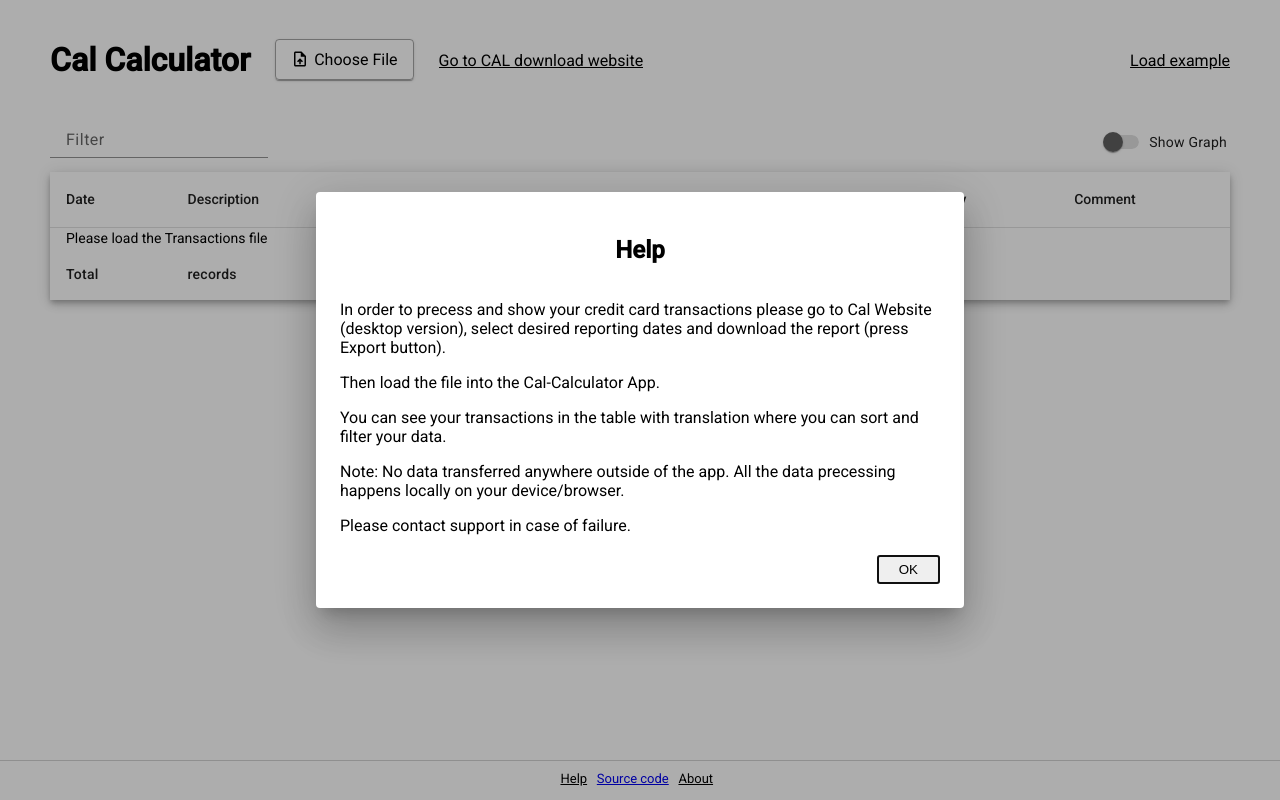
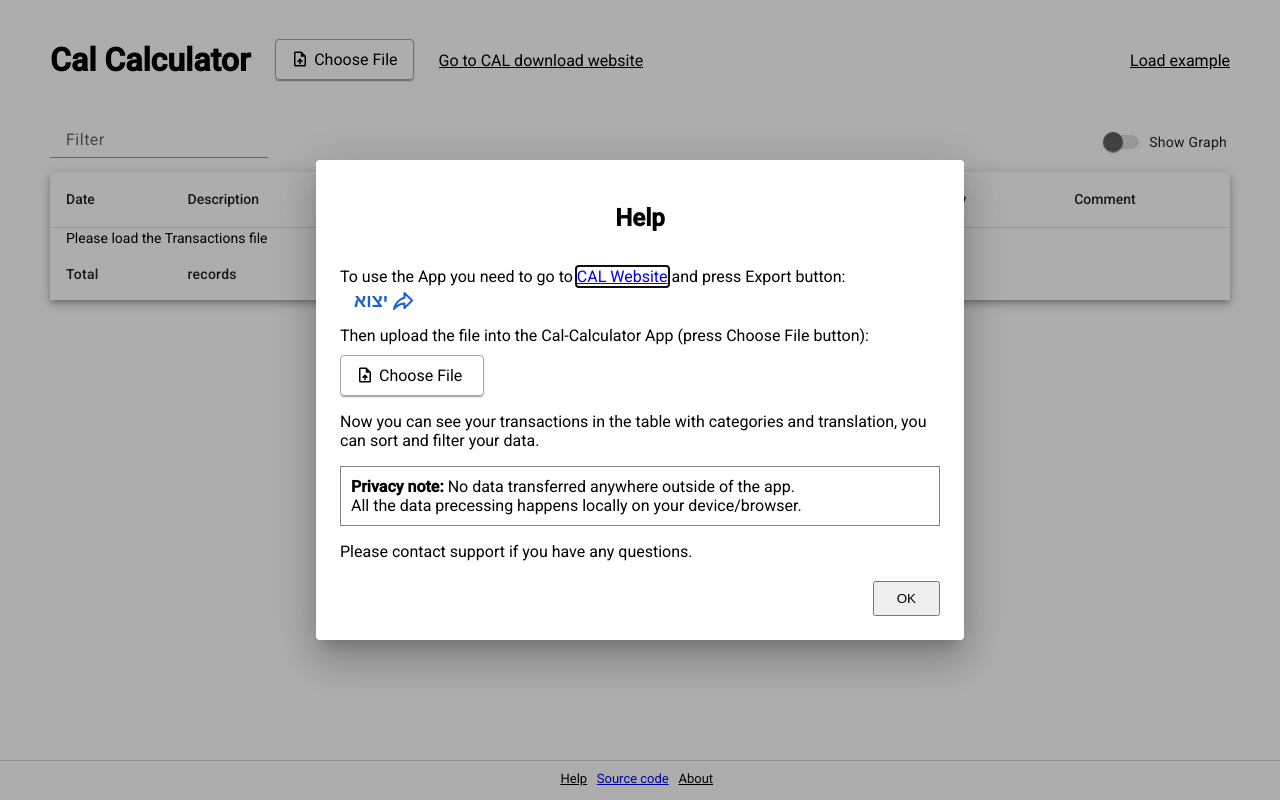
Before and after one commit to Vladi-ed/CalCalculator, an Angular app: page / in a window 1280 px wide. Both pictures are taken after a click on the element "Help". Built offline with nearby package versions, Linux system fonts and the light colour scheme; what @swimlane/ngx-charts, xlsx would draw is missing.

Commit message:
updated Help section, fixed styles

```diff
--- a/src/app/components/footer/footer.component.html
+++ b/src/app/components/footer/footer.component.html
@@ -2,34 +2,65 @@
     <h2>Help</h2>
     <div style="max-height: 55vh; max-width: 600px; overflow: auto; text-align: left; margin-bottom: 20px">
         <p>
-            In order to precess and show your credit card transactions please go to <a>Cal Website (desktop version)</a>, select desired reporting dates and download the
-            report (press Export button).
+            To use the App you need to go to
+            <a href="https://digital-web.cal-online.co.il/transactions" target="_blank">CAL Website</a>
+            and press Export button: <br>
+            <button style="
+                display: flex;
+                align-items: center;
+                height: 30px;
+                margin-bottom: 10px;
+                border-radius: 26px;
+                padding: 0 14px;
+                width: fit-content;
+                border: none;
+                color: #1b5ece;
+                background: white;
+                font-size: 18px;
+                line-height: 22px;
+                font-weight: 700;">
+                יצוא
+                <svg xmlns="http://www.w3.org/2000/svg" width="30px" height="30px" viewBox="0 0 30 30">
+                    <g fill="none" fill-rule="evenodd">
+                        <path stroke="#1B5ECE" stroke-linejoin="round" stroke-width="2" d="M16.461 11.651S8.162 13.559 6 23.03c0 0 3.542-5.379 10.461-5.413v4.517l7.567-7.567L16.461 7v4.651Z"/>
+                    </g>
+                </svg>
+            </button>
+
+            Then upload the file into the Cal-Calculator App (press Choose File button):
+            <label class="mat-elevation-z1" style="display: flex;
+                    border: 1px solid rgba(128, 128, 128, 0.7019607843);
+                    padding: 10px 15px;
+                    border-radius: 4px;
+                    margin-top: 10px; width: 112px">
+                <svg xmlns="http://www.w3.org/2000/svg" height="18px" viewBox="0 0 24 24" width="18px"><path d="M0 0h24v24H0V0z" fill="none"/><path d="M14 2H6c-1.1 0-1.99.9-1.99 2L4 20c0 1.1.89 2 1.99 2H18c1.1 0 2-.9 2-2V8l-6-6zm4 18H6V4h7v5h5v11zM8 15.01l1.41 1.41L11 14.84V19h2v-4.16l1.59 1.59L16 15.01 12.01 11z"/></svg>
+                <span style="margin-left: 5px">Choose File</span>
+            </label>
         </p>
         <p>
-            Then load the file into the Cal-Calculator App.
+            Now you can see your transactions in the table with categories and translation, you can sort and filter your data.
         </p>
-        <p>
-            You can see your transactions in the table with translation where you can sort and filter your data.
+        <p style="border: 1px solid gray; padding: 10px">
+            <strong>Privacy note:</strong> No data transferred anywhere outside of the app.<br>
+            All the data precessing happens locally on your device/browser.
         </p>
-        <p>
-            Note: No data transferred anywhere outside of the app. All the data precessing happens locally on your device/browser.
-        </p>
-        Please contact support in case of failure.
+        Please contact support if you have any questions.
     </div>
     <form>
-        <button formmethod="dialog" style="padding: 5px 20px; float: right">OK</button>
+        <button formmethod="dialog" style="padding: 8px 22px; float: right">OK</button>
     </form>
 </dialog>
 
 <dialog #aboutDialog>
     <h2>About</h2>
-    <div style="max-height: 55vh; max-width: 600px; overflow: auto; text-align: left; margin-bottom: 20px">
+    <div style="max-height: 55vh; max-width: 600px; overflow: auto; text-align: center; margin-bottom: 20px;">
+        <p>Cal Calculator</p>
         <p>Copyright 2023 © Vladi Ed</p>
         <p>App version: {{appVersion}}</p>
         Angular version: {{ngVersion}}
     </div>
     <form>
-        <button formmethod="dialog" style="padding: 5px 20px; float: right">OK</button>
+        <button formmethod="dialog" style="padding: 8px 22px; float: right">OK</button>
     </form>
 </dialog>
 
--- a/src/app/components/footer/footer.component.ts
+++ b/src/app/components/footer/footer.component.ts
@@ -5,7 +5,7 @@ import packageJson from 'package.json';
   selector: 'app-footer',
   templateUrl: './footer.component.html',
   styles: [
-      'footer { text-align: center;  border-top: 1px solid lightgray; padding: 10px; font-size: small}',
+      'footer { text-align: center;  border-top: 1px solid lightgray; padding: 10px; font-size: small}' +
       '.footer-link { text-decoration: underline; cursor: pointer; user-select: none }',
   ]
 })
```
